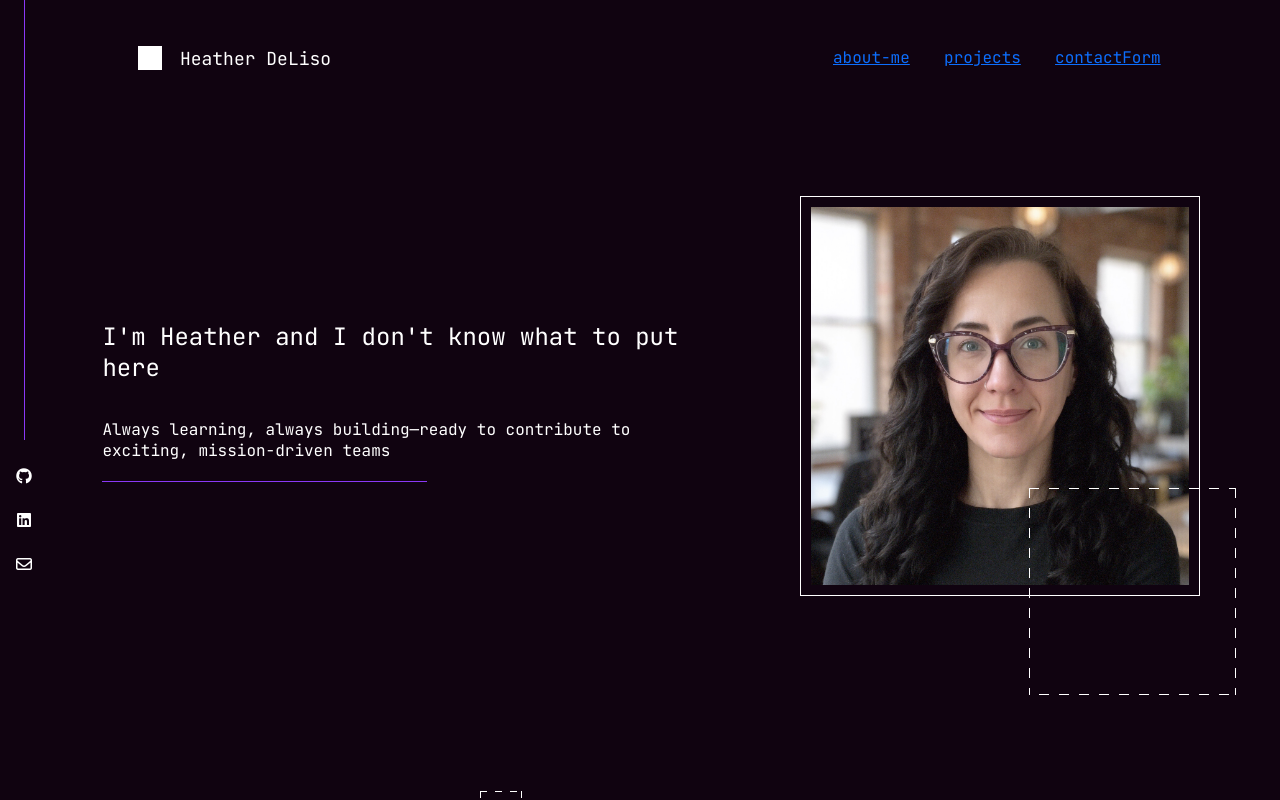
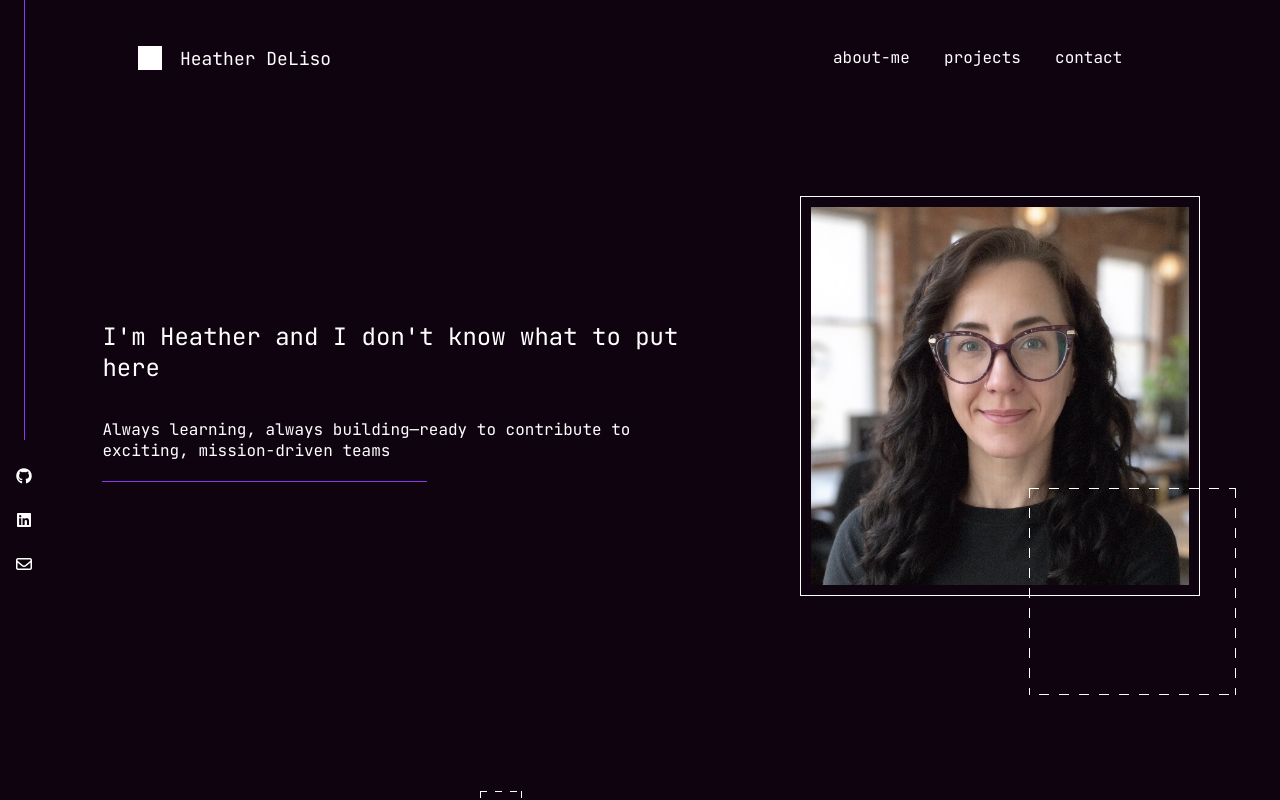
Before and after one commit to HeatherD2025/Personal_Website, a React (Vite) app: page / in a window 1280 px wide. Shown: the top 800 px of the page. Built offline with nearby package versions, Linux system fonts and the light colour scheme.

Commit message:
hover and link styling

```diff
--- a/src/components/Navbar.jsx
+++ b/src/components/Navbar.jsx
@@ -12,7 +12,7 @@ export default function NavBar() {
   const navItems= [
     { label: "about-me", href: "#about" },
     { label: "projects", href: "#projects" },
-    { label: "contactForm", href: "#contactForm"},
+    { label: "contact", href: "#contactForm"},
   ];
 
   return (
@@ -21,9 +21,11 @@ export default function NavBar() {
       <div className="navbarInner">
 
         {/* left side- my name */}
-        <div className="navbarBrand">
-          <div className="floatingAccentBox1"></div>Heather DeLiso
-        </div>
+        <a className="homeButton" href="#home">
+          <div className="navbarBrand">
+            <div className="floatingAccentBox1"></div>Heather DeLiso
+          </div>
+        </a>
 
         {/* right side - hamburger and nav items */}
         <div className="navbarRight">
--- a/src/styles/main.css
+++ b/src/styles/main.css
@@ -217,6 +217,10 @@ html {
   margin-left: 7.87rem; */
 }
 
+.aboutMeMain {
+
+}
+
 .aboutParagraph {
   font-family: 'JetBrains Mono', monospace;
   color: #FFF;
--- a/src/styles/navbar.css
+++ b/src/styles/navbar.css
@@ -30,6 +30,15 @@
   padding-top: 2.38rem;
   gap: 1em;
   padding-left: 7.87rem;
+}
+
+.homeButton {
+  text-decoration: none;
+}
+
+.navbarBrand:hover {
+  text-decoration: underline;
+  color: #8A38F5;
 }
 
 .floatingAccentBox1 {
@@ -69,11 +78,14 @@
   gap: 0.25rem;
   width: 5.44rem;
   height: 1.5rem;
+  text-decoration: none;
+  color: #FFF
 }
 
 .navItem:hover {
   background-color: #100310 !important;
   text-decoration: underline !important;
+  color: #8A38F5;
 }
 
 .navItem.active {
```
